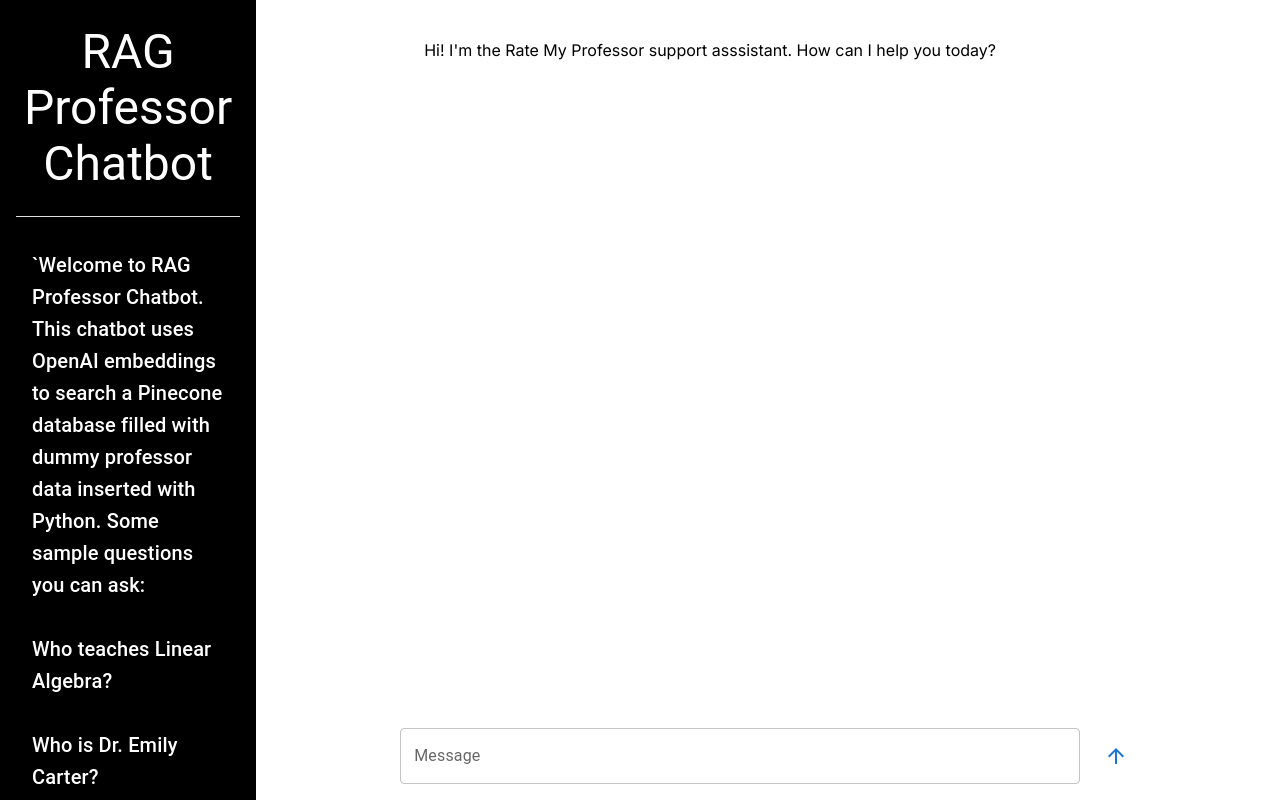
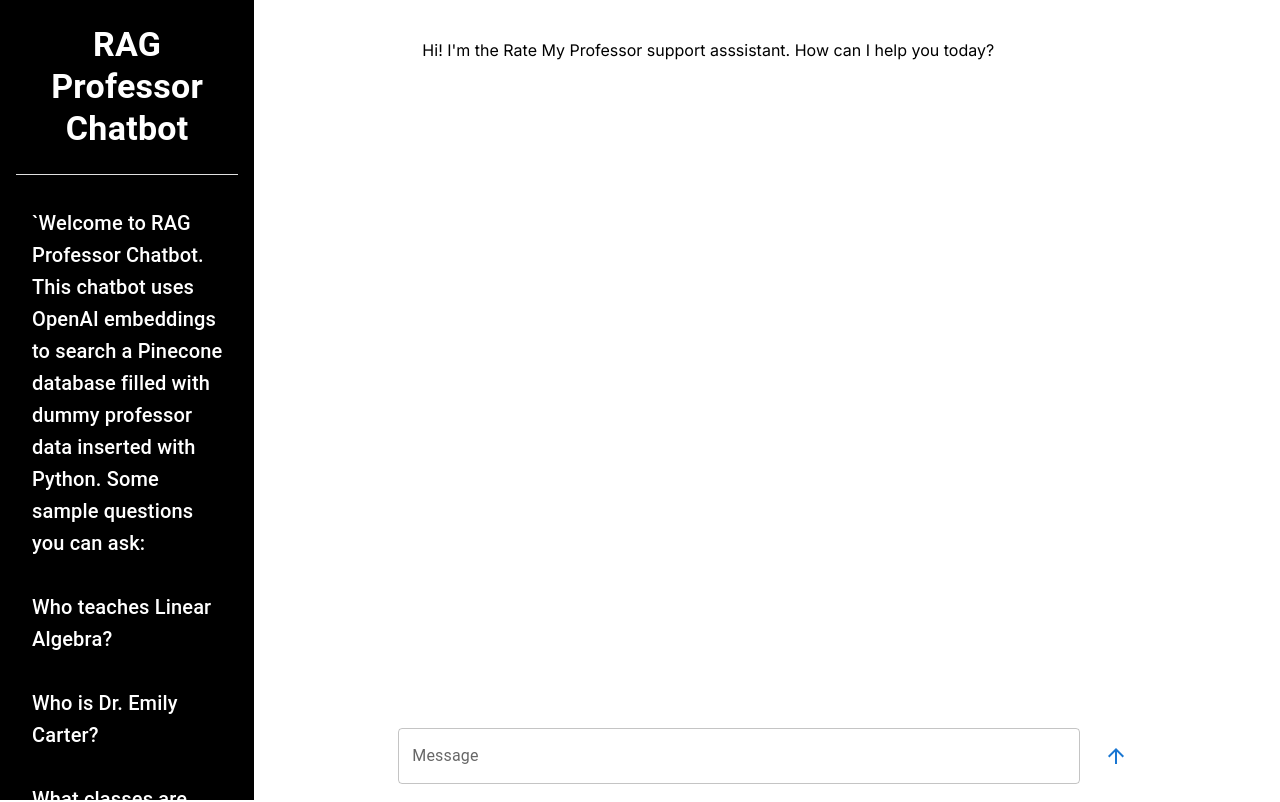
Before and after one commit to johnsonhsiung/RateMyProf, a Next.js app: page / in a window 1280 px wide. Shown: the top 802 px of the page. Built offline with nearby package versions, Linux system fonts and the light colour scheme.

Commit message:
change title font weight

```diff
--- a/app/page.js
+++ b/app/page.js
@@ -106,7 +106,7 @@
         alignContent='center'
       >
       <Box>
-        <Typography variant='h3' color='white' align='center' margin={'24px'}>
+        <Typography variant='h4' color='white' align='center' margin={'24px'} fontWeight='bold'>
           RAG Professor Chatbot
         </Typography>
       </Box>
```
